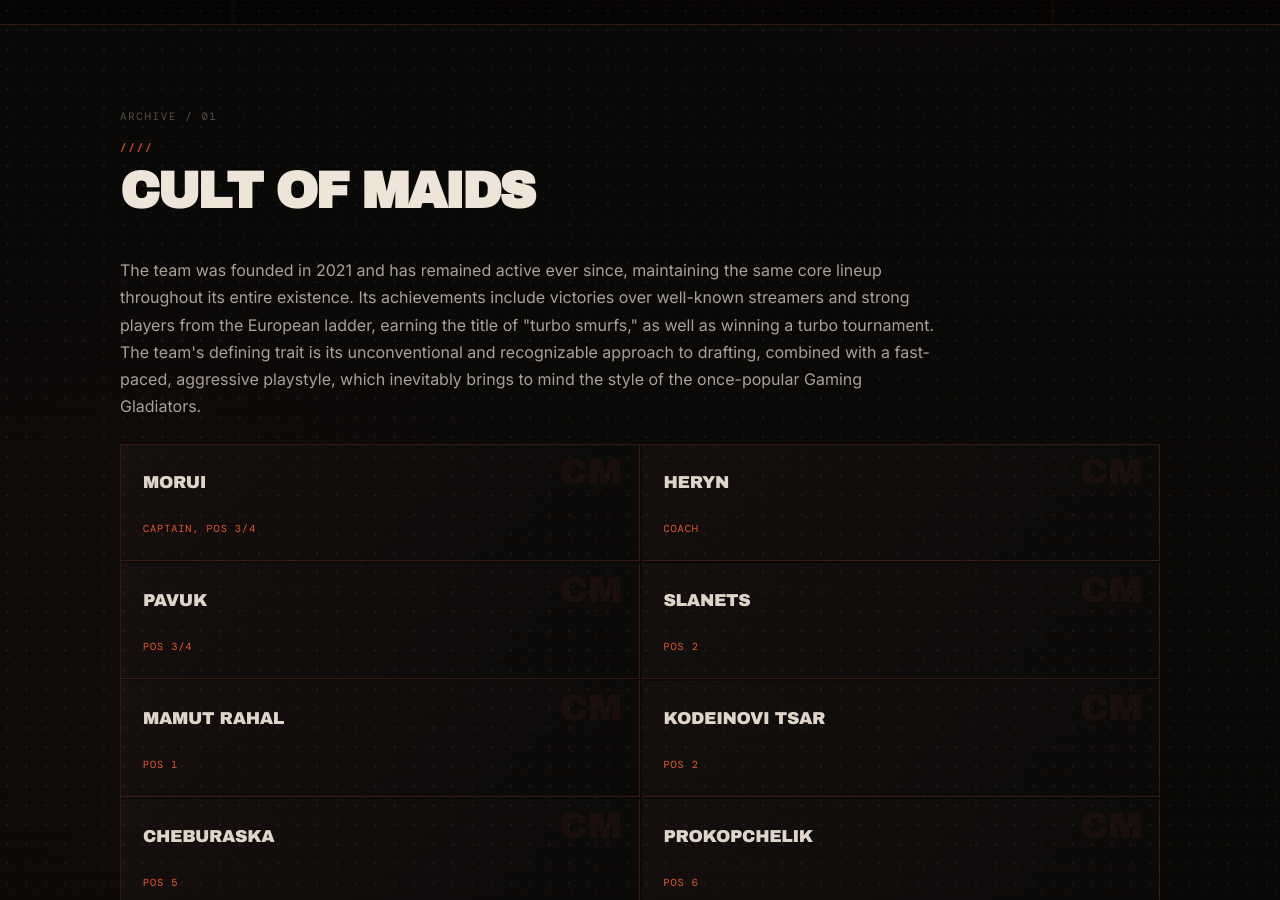
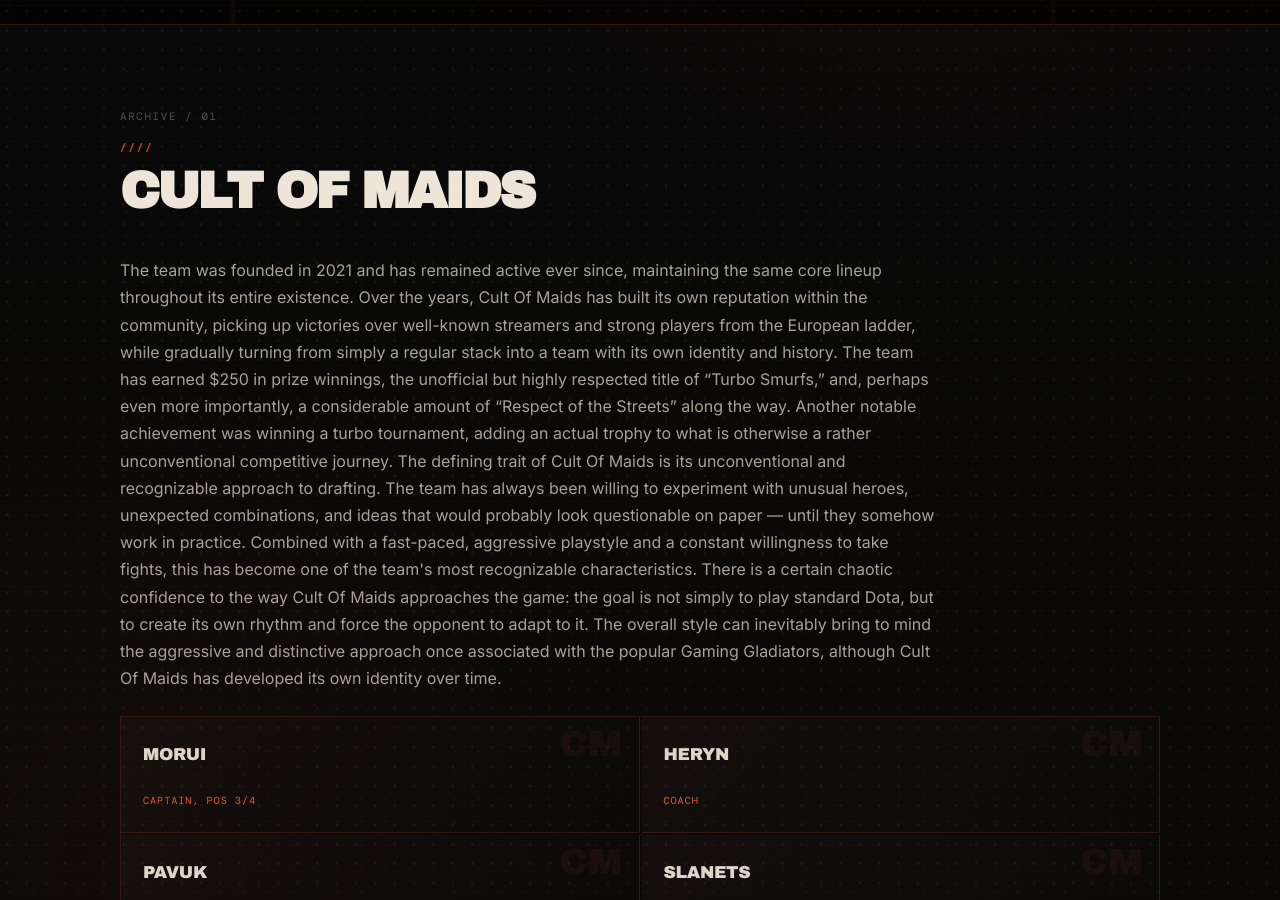
Before and after one commit to Moruika/moruika.github.io, a Jekyll site: the page built from team.md, in a window 1280 px wide and 900 px high, scrolled down 535 px. Built offline with Jekyll 4.4.1, drawn with Linux system fonts in a browser that asks for light colours.

Commit message:
Update team.md

```diff
--- a/team.md
+++ b/team.md
@@ -8,17 +8,19 @@
 
 <h2 class="section-title">Cult Of Maids</h2>
 
-<p>The team was founded in 2021 and has remained active ever since, maintaining the same core lineup throughout its entire existence. Its achievements include victories over well-known streamers and strong players from the European ladder, earning the title of "turbo smurfs," as well as winning a turbo tournament. The team's defining trait is its unconventional and recognizable approach to drafting, combined with a fast-paced, aggressive playstyle, which inevitably brings to mind the style of the once-popular Gaming Gladiators.</p>
+<p>The team was founded in 2021 and has remained active ever since, maintaining the same core lineup throughout its entire existence. Over the years, Cult Of Maids has built its own reputation within the community, picking up victories over well-known streamers and strong players from the European ladder, while gradually turning from simply a regular stack into a team with its own identity and history. The team has earned $250 in prize winnings, the unofficial but highly respected title of “Turbo Smurfs,” and, perhaps even more importantly, a considerable amount of “Respect of the Streets” along the way. Another notable achievement was winning a turbo tournament, adding an actual trophy to what is otherwise a rather unconventional competitive journey.
+
+The defining trait of Cult Of Maids is its unconventional and recognizable approach to drafting. The team has always been willing to experiment with unusual heroes, unexpected combinations, and ideas that would probably look questionable on paper — until they somehow work in practice. Combined with a fast-paced, aggressive playstyle and a constant willingness to take fights, this has become one of the team's most recognizable characteristics. There is a certain chaotic confidence to the way Cult Of Maids approaches the game: the goal is not simply to play standard Dota, but to create its own rhythm and force the opponent to adapt to it. The overall style can inevitably bring to mind the aggressive and distinctive approach once associated with the popular Gaming Gladiators, although Cult Of Maids has developed its own identity over time.</p>
 
 <ul class="roster">
-  <li><span>Morui</span><span class="role">Captain, pos 3/4</span></li>
-  <li><span>Heryn</span><span class="role">Coach</span></li>
-  <li><span>Pavuk</span><span class="role">pos 3/4</span></li>
-  <li><span>Slanets</span><span class="role">pos 2</span></li>
-  <li><span>Mamut Rahal</span><span class="role">pos 1</span></li>
-  <li><span>Kodeinovi Tsar</span><span class="role">pos 2</span></li>
-  <li><span>Cheburaska</span><span class="role">pos 5</span></li>
-  <li><span>Prokopchelik</span><span class="role">pos 6</span></li>
+  <li><span>Morui</span><span class="role"> Captain, pos 3/4</span></li>
+  <li><span>Heryn</span><span class="role"> Coach</span></li>
+  <li><span>Pavuk</span><span class="role"> pos 3/4</span></li>
+  <li><span>Slanets</span><span class="role"> pos 2</span></li>
+  <li><span>Mamut Rahal</span><span class="role"> pos 1</span></li>
+  <li><span>Kodeinovi Tsar</span><span class="role"> pos 2</span></li>
+  <li><span>Cheburaska</span><span class="role"> pos 5</span></li>
+  <li><span>Prokopchelik</span><span class="role"> pos 6</span></li>
 </ul>
 
 <div class="ornament">
```
